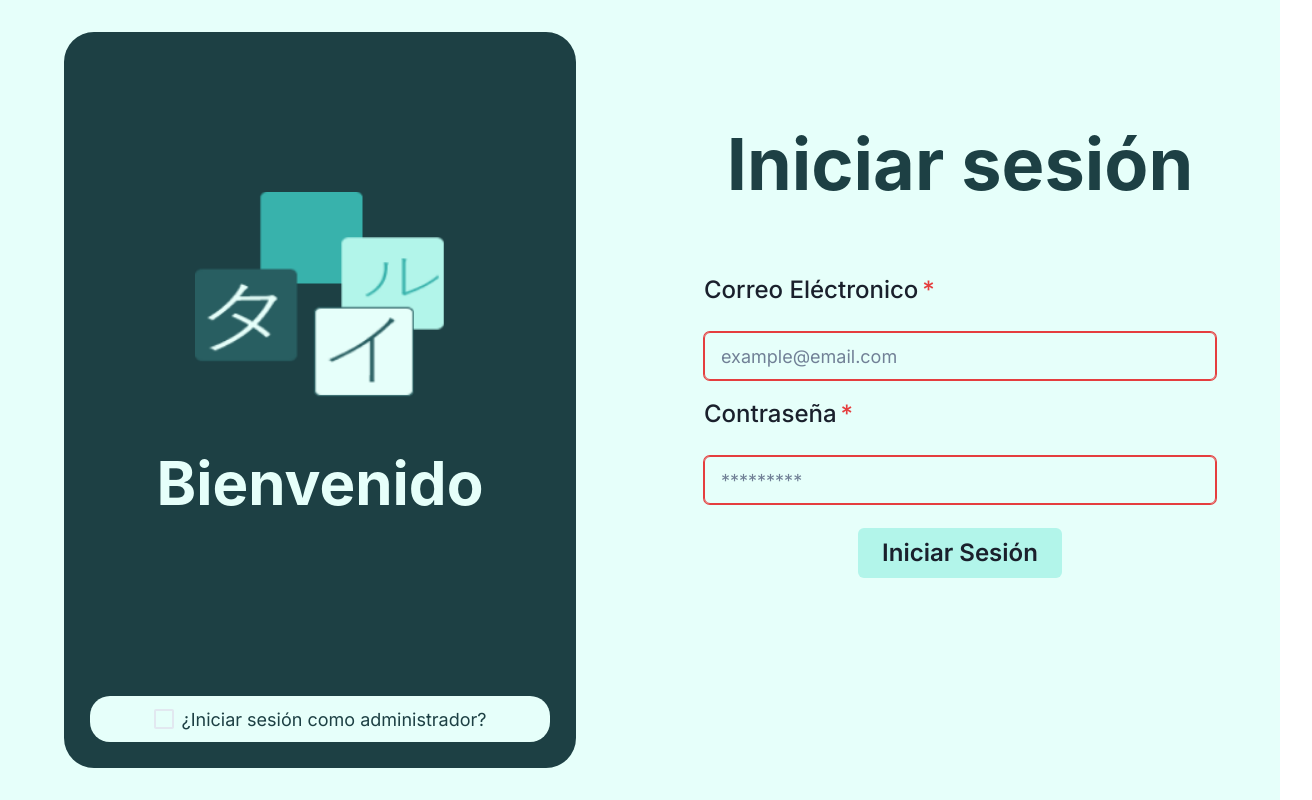
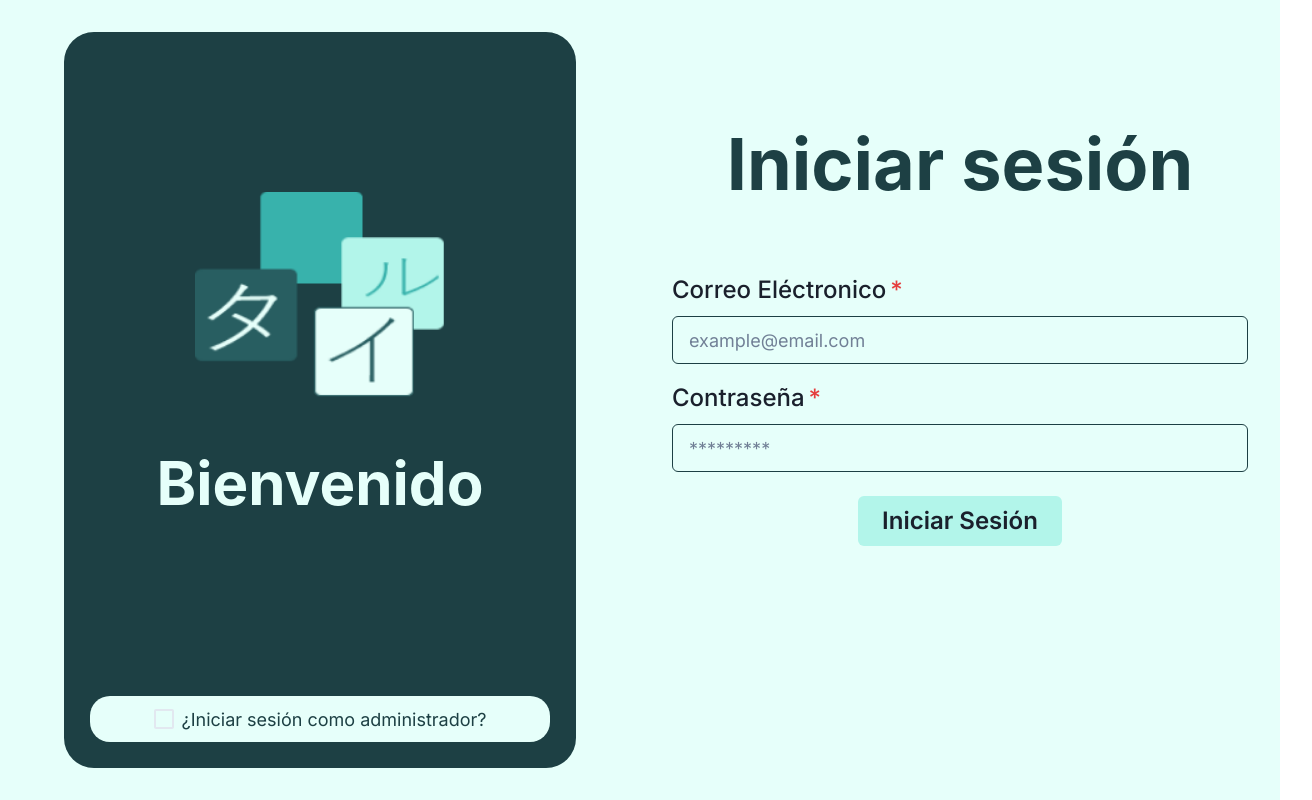
Before and after one commit to TairuOrg/client, a Next.js app: page /login in a window 1280 px wide. Shown: the whole page, 1312 px wide, since content can reach past the window. Built offline with nearby package versions, Linux system fonts and the light colour scheme.

Commit message:
fix: visual warning of invalid input is now specific for each

```diff
--- a/src/components/login/loginForm.tsx
+++ b/src/components/login/loginForm.tsx
@@ -11,7 +11,6 @@ import {
   Input,
   Stack,
   useDisclosure,
-  useToast,
   VStack,
 } from "@chakra-ui/react";
 import { useRouter } from "next/navigation";
@@ -32,28 +31,27 @@ export default function LoginForm({ isAdmin }: { isAdmin: boolean }) {
     formState: { errors },
   } = useForm<LoginSchema>({
     resolver: zodResolver(loginSchema),
+    mode: "onChange",
+    shouldFocusError: true,
+    delayError: 5,
   });
-  const handleLogin = useLogin({ isAdmin, setIsInvalid });
-  console.log("adadad", errors)
+  const handleLogin = useLogin({ isAdmin, setIsInvalid, isInvalid });
+  console.log("adadad", errors);
+
   return (
     <>
       <ResetPassword isOpen={isOpen} onClose={onClose} onOpen={onOpen} />
       <Flex direction="column" height="100%" width="50%" alignItems="center">
         <VStack direction="column" width="100%" height="100%" marginTop="20%">
-          <HStack
-            direction="row"
-            justifyContent="center"
-            marginBottom="10%"
-            width="100%"
-          >
+          <HStack justifyContent="center" marginBottom="10%" width="100%">
             <Heading color="teal.900" size="4xl">
               Iniciar sesión
             </Heading>
           </HStack>
 
-          <FormControl isRequired isInvalid={Boolean(errors)}>
-            <form onSubmit={handleSubmit(handleLogin)}>
-              <Stack direction="column" mx="10%" spacing="4" h="100%">
+          <form onSubmit={handleSubmit(handleLogin)} style={{ width: "100%" }}>
+            <Stack direction="column" mx="5%" pr="10%" spacing="4" width="100%">
+              <FormControl isRequired isInvalid={!!errors.email}>
                 <FormLabel fontSize="2xl">Correo Eléctronico</FormLabel>
                 <Input
                   {...register("email")}
@@ -64,9 +62,11 @@ export default function LoginForm({ isAdmin }: { isAdmin: boolean }) {
                   type="email"
                 />
                 {errors.email && (
-                  <FormErrorMessage> {errors.email.message} </FormErrorMessage>
+                  <FormErrorMessage>{errors.email.message}</FormErrorMessage>
                 )}
+              </FormControl>
 
+              <FormControl isRequired isInvalid={!!errors.password}>
                 <FormLabel fontSize="2xl">Contraseña</FormLabel>
                 <Input
                   {...register("password")}
@@ -80,8 +80,10 @@ export default function LoginForm({ isAdmin }: { isAdmin: boolean }) {
                 {errors.password && (
                   <FormErrorMessage>{errors.password.message}</FormErrorMessage>
                 )}
+              </FormControl>
+
               {isAdmin && (
-                  <HStack mt="4" justifyContent="flex-start">
+                <HStack mt="4" justifyContent="flex-start" width="100%">
                   <Button
                     onClick={onOpen}
                     size="sm"
@@ -95,11 +97,11 @@ export default function LoginForm({ isAdmin }: { isAdmin: boolean }) {
                       bg: "teal.900",
                     }}
                   >
-                      Olvidé mi contraseña{" "}
+                    Olvidé mi contraseña
                   </Button>
                 </HStack>
               )}
-                <HStack mt="2" justifyContent="center">
+              <HStack mt="2" justifyContent="center" width="100%">
                 <Button
                   type="submit"
                   size="lg"
@@ -118,7 +120,6 @@ export default function LoginForm({ isAdmin }: { isAdmin: boolean }) {
               </HStack>
             </Stack>
           </form>
-          </FormControl>
         </VStack>
       </Flex>
     </>
--- a/src/hooks/useLogin.ts
+++ b/src/hooks/useLogin.ts
@@ -9,9 +9,10 @@ import { PrefixRoutes } from '@/types'; // Adjust the import according to your p
 type useLoginProps = {
     isAdmin: boolean;
     setIsInvalid: (value: boolean) => void;
+    isInvalid: boolean;
 
 }
-export const useLogin = ({isAdmin, setIsInvalid}: useLoginProps) => {
+export const useLogin = ({isAdmin, setIsInvalid, isInvalid}: useLoginProps) => {
   const toast = useToast();
   const router = useRouter();
 
@@ -31,7 +32,7 @@ export const useLogin = ({isAdmin, setIsInvalid}: useLoginProps) => {
     if (!error) {
       router.push(isAdmin ? `${PrefixRoutes.ADMIN}/dashboard` : `${PrefixRoutes.CASHIER}/dashboard`);
     }
-    setIsInvalid(true);
+    setIsInvalid(!isInvalid);
   }, [isAdmin, router, setIsInvalid, toast]);
 
   return handleLogin;
```
Lines whose indentation alone changed are shown as unchanged.
